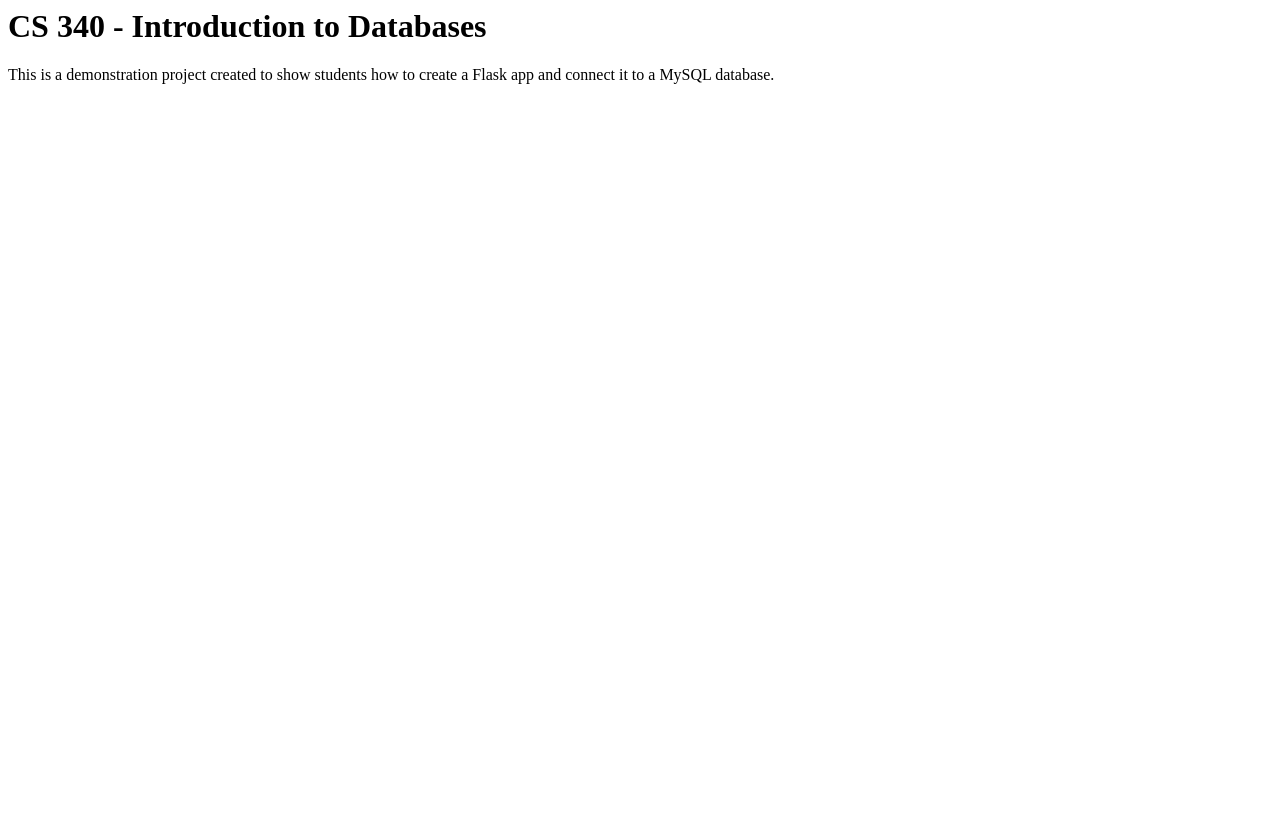
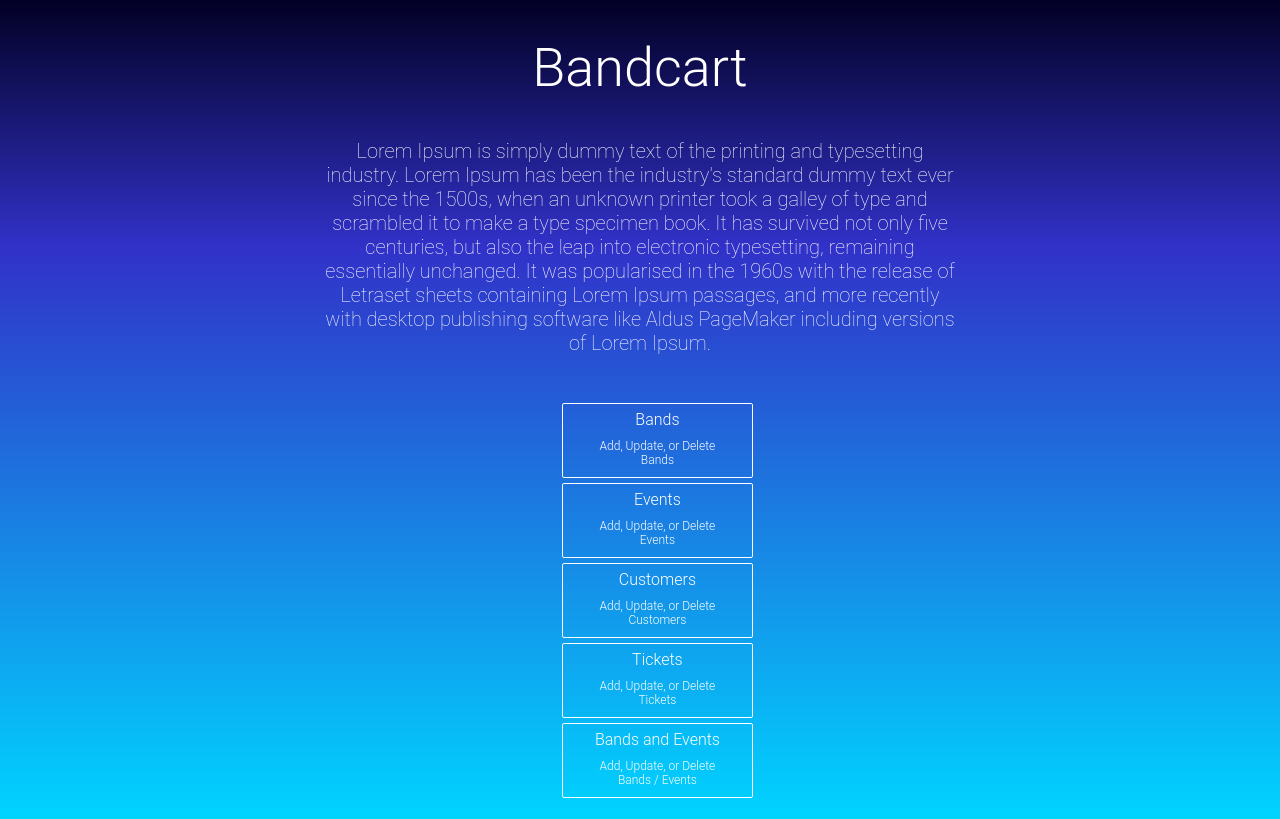
Before and after one commit to BowerKevin/Bandcart, a Flask app: page / in a window 1280 px wide. Before the commit the page ends 84 px from the top, so only its background shows below. Run offline with Flask 2, Linux system fonts and the light colour scheme.

Commit message:
Styled home page
Added buttons to homepage that will navigate to the other 5 subpages needed for the website.

```diff
--- a/static/css/style.css
+++ b/static/css/style.css
@@ -1,3 +1,9 @@
+html{
+    background: rgb(2,0,36);
+    background: linear-gradient(180deg, rgba(2,0,36,1) 0%, rgba(49,49,200,1) 30%, rgba(0,212,255,1) 100%);
+    -webkit-text-size-adjust: 100%;
+}
+
 th, td{
     border: solid black 1px;
 }
@@ -14,3 +20,138 @@ legend{
 #emptyBands{
     color: rgb(199, 0, 0);
 }
+
+#mainPage{
+    margin: 0 auto;
+    width: 800px;
+    border: black solid 1px;
+}
+
+.button{
+    font-size: 12px;
+    margin-top: 10px;
+    margin-bottom: 5px;
+    width: 150px;
+    display: block;
+    justify-content: center;
+    align-items: center;
+}
+
+.buttonContainer{
+    margin: auto 0;
+    display: block;
+    margin-left: 44%;
+}
+
+/* For header and button styles used code from: https://styleguide.github.com/ */
+/* Div around square buttons */
+
+.py-2 {
+    padding-top: 8px !important;
+    padding-bottom: 8px !important;
+}
+
+.flex-content-stretch {
+    align-content: stretch !important;
+}
+
+.flex-wrap {
+    flex-wrap: wrap !important;
+}
+
+@media (min-width: 768px){
+    .gutter-md {
+        margin-right: -16px;
+        margin-left: -16px;
+    }
+}
+
+* {
+    box-sizing: border-box;
+}
+
+/* Div end around  buttons */
+h1{
+    text-align: center;
+    display: block;
+    margin-block-start: 0.67em;
+    margin-block-end: 0.67em;
+    margin-inline-start: 0px;
+    margin-inline-end: 0px;
+    color:white;
+}
+
+h6{
+    text-align: center;
+    display: block;
+    margin-block-start: 0.67em;
+    margin-block-end: 0.67em;
+    margin-inline-start: 0px;
+    margin-inline-end: 0px;
+    color:white;
+}
+
+@media (min-width: 1012px){
+    .alt-h1{
+        font-size: 54px;
+        font-weight: 300;
+        -webkit-font-smoothing: antialiased;
+        font-family: Roboto,-apple-system,BlinkMacSystemFont,"Helvetica Neue","Segoe UI","Oxygen","Ubuntu","Cantarell","Open Sans",sans-serif;
+        text-align: center !important;
+
+    }
+}
+
+@media (min-width: 1012px){
+    .alt-h6{
+        font-size: 20px;
+        font-weight: 200;
+        -webkit-font-smoothing: antialiased;
+        font-family: Roboto,-apple-system,BlinkMacSystemFont,"Helvetica Neue","Segoe UI","Oxygen","Ubuntu","Cantarell","Open Sans",sans-serif;
+        text-align: center !important;
+        color: white;
+        padding-left: 25%;
+        padding-right: 25%;
+    }
+}
+
+@media (min-width: 768px){
+    .mb-md-6{
+        margin-bottom: 40px !important;
+    }
+}
+/* -------------------------------------------------------------- */
+
+#bands{
+    width: 50px;
+    height: 20px;
+}
+
+/* For the button style below used: https://fdossena.com/?p=html5cool/buttons/i.frag */
+a.button1{
+    display:inline-block;
+    padding:0.35em 1.2em;
+    border:0.1em solid #FFFFFF;
+    margin:0 0.3em 0.3em 0;
+    border-radius:0.12em;
+    box-sizing: border-box;
+    text-decoration:none;
+    font-family:'Roboto',sans-serif;
+    font-weight:300;
+    color:#FFFFFF;
+    text-align:center;
+    transition: all 0.2s;
+}
+
+a.button1:hover{
+    color:#000000;
+    background-color:#FFFFFF;
+}
+
+@media all and (max-width:30em){
+    a.button1{
+        display:block;
+        margin:0.4em auto;
+    }
+}
+/* --------------------------------------------------- */
--- a/templates/main.j2
+++ b/templates/main.j2
@@ -1,9 +1,52 @@
 <html>
 <head>
-    <title>OSU - CS 340 - Introduction to Databases - Flask Demo Project</title>
+    <title>Bandcart</title>
+    <link rel="stylesheet" type="text/css" href="./static/css/style.css">
 </head>
 <body>
-    <h1>CS 340 - Introduction to Databases</h1>
-    <p>This is a demonstration project created to show students how to create a Flask app and connect it to a MySQL database.</p>
+    <h1 class="alt-h1 text-center mb-4 mb-md-6">Bandcart</h1>
+    <h6 class="alt-h6 text-center mb-4 mb-md-6">
+    Lorem Ipsum is simply dummy text of the printing and typesetting industry. Lorem Ipsum has been the industry's standard dummy text ever since the 1500s, when an unknown printer took a galley of type and scrambled it to make a type specimen book. It has survived not only five centuries, but also the leap into electronic typesetting, remaining essentially unchanged. It was popularised in the 1960s with the release of Letraset sheets containing Lorem Ipsum passages, and more recently with desktop publishing software like Aldus PageMaker including versions of Lorem Ipsum.
+    </h6>
+    <div class="d-flex flex-wrap flex-content-stretch gutter-md py-2">
+
+        <div class="buttonContainer">
+            <a href="something" class="button1">
+                Bands
+                <p class="button">Add, Update, or Delete Bands</p>
+            </a>
+        </div>
+
+        <div class="buttonContainer">
+            <a href="something" class="button1">
+                Events
+                <p class="button">Add, Update, or Delete Events</p>
+            </a>
+        </div>
+
+        <div class="buttonContainer">
+            <a href="something" class="button1">
+                Customers
+                <p class="button">Add, Update, or Delete Customers</p>
+            </a>
+        </div>
+
+
+        <div class="buttonContainer">
+            <a href="something" class="button1">
+                Tickets
+                <p class="button">Add, Update, or Delete Tickets</p>
+            </a>
+        </div>
+
+
+        <div class="buttonContainer">
+            <a href="something" class="button1">
+                Bands and Events
+                <p class="button">Add, Update, or Delete Bands / Events</p>
+            </a>
+        </div>
+
+    </div>
 </body>
 </html>
```
